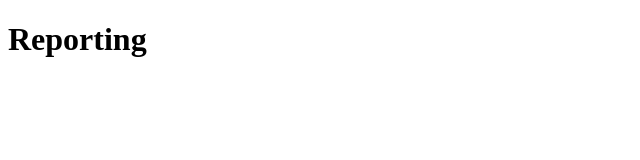
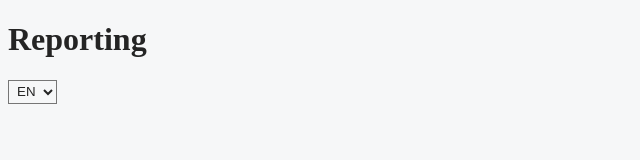
Before and after one commit to mpossas/checkly-challenge, a Vue app: page / in a window 1280 px wide. Shown: the top 160 px of the page, without its empty margins (0-640 px from the left). Built offline with nearby package versions, Linux system fonts and the light colour scheme.

Commit message:
feat: add locale selector

```diff
--- /dev/null
+++ b/src/assets/style.css
@@ -0,0 +1,14 @@
+:root {
+  --background-color: #F6F7F8;
+  --content-color: #242424;
+}
+
+[data-theme="dark"] {
+  --background-color: #242424;
+  --content-color: #F6F7F8;
+}
+
+body {
+  background-color: var(--background-color);
+  color: var(--content-color);
+}
--- a/src/components/hello-world/HelloWorld.vue
+++ b/src/components/hello-world/HelloWorld.vue
@@ -1,6 +1,8 @@
 <template>
   <h1>{{ $t('reporting.title') }}</h1>
+  <LocaleSelector />
 </template>
 
-<style scoped>
-</style>
+<script setup lang="ts">
+import LocaleSelector from '@/components/preferences/locale/LocaleSelector.vue'
+</script>
--- /dev/null
+++ b/src/components/preferences/locale/LocaleSelector.vue
@@ -0,0 +1,26 @@
+<template>
+  <select v-model="locale">
+    <option
+      v-for="locale in availableLocales"
+      :key="locale"
+      :value="locale"
+    >
+      {{ locale.toUpperCase() }}
+    </option>
+  </select>
+</template>
+
+<script setup lang="ts">
+import { useI18n } from 'vue-i18n'
+
+const { locale, availableLocales } = useI18n()
+</script>
+
+<style scoped>
+select {
+  background-color: var(--background-color);
+  color: var(--content-color);
+
+  padding: 0.15rem 0.25rem;
+}
+</style>
--- a/src/main.ts
+++ b/src/main.ts
@@ -1,5 +1,6 @@
 import { createApp } from 'vue'
 import i18n from './config/i18n'
+import './assets/style.css'
 import App from './App.vue'
 
 createApp(App).use(i18n).mount('#app')
```
Also changed, not shown: 1 other file (tests, documents, lock files or other folders).
